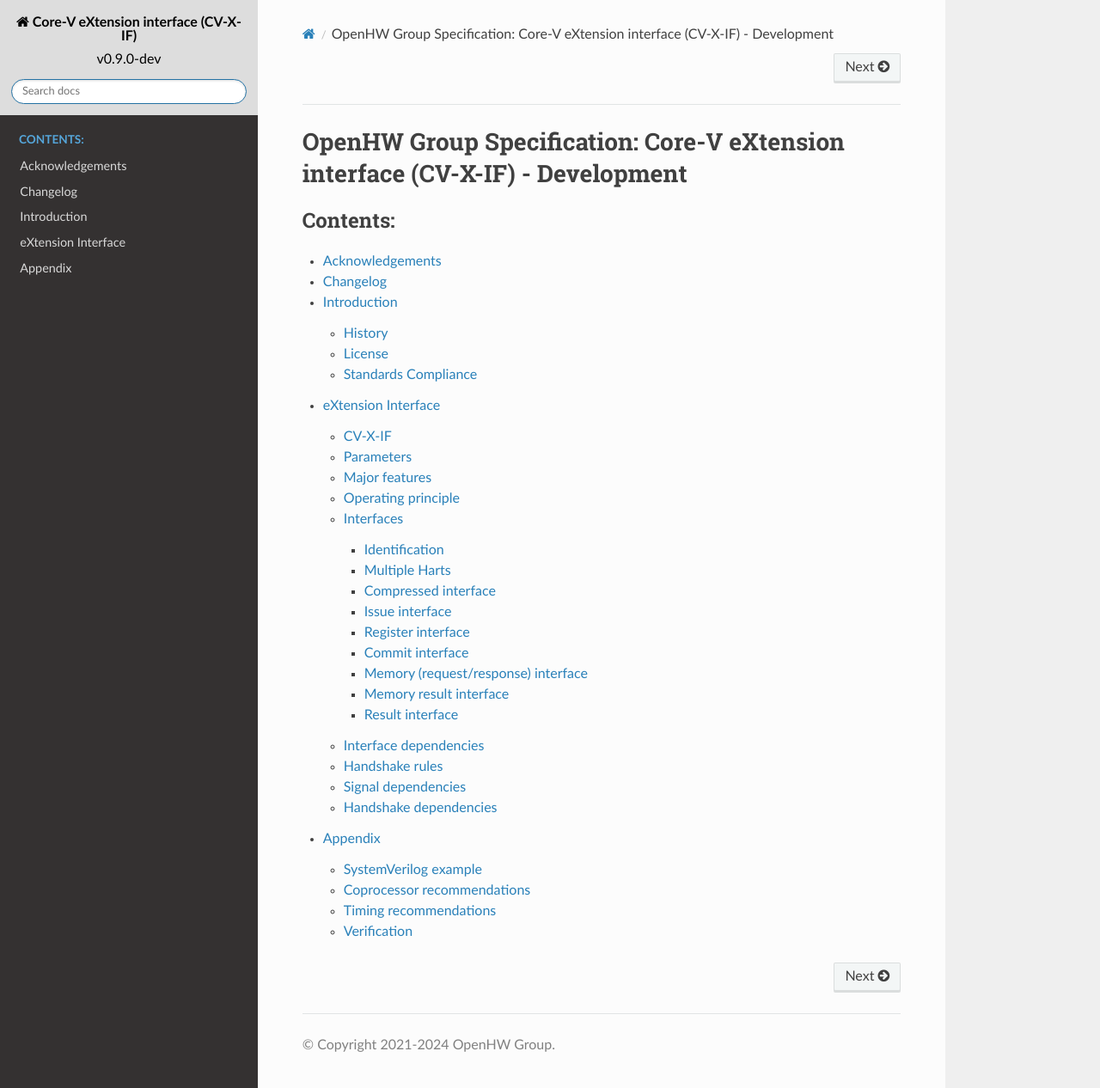
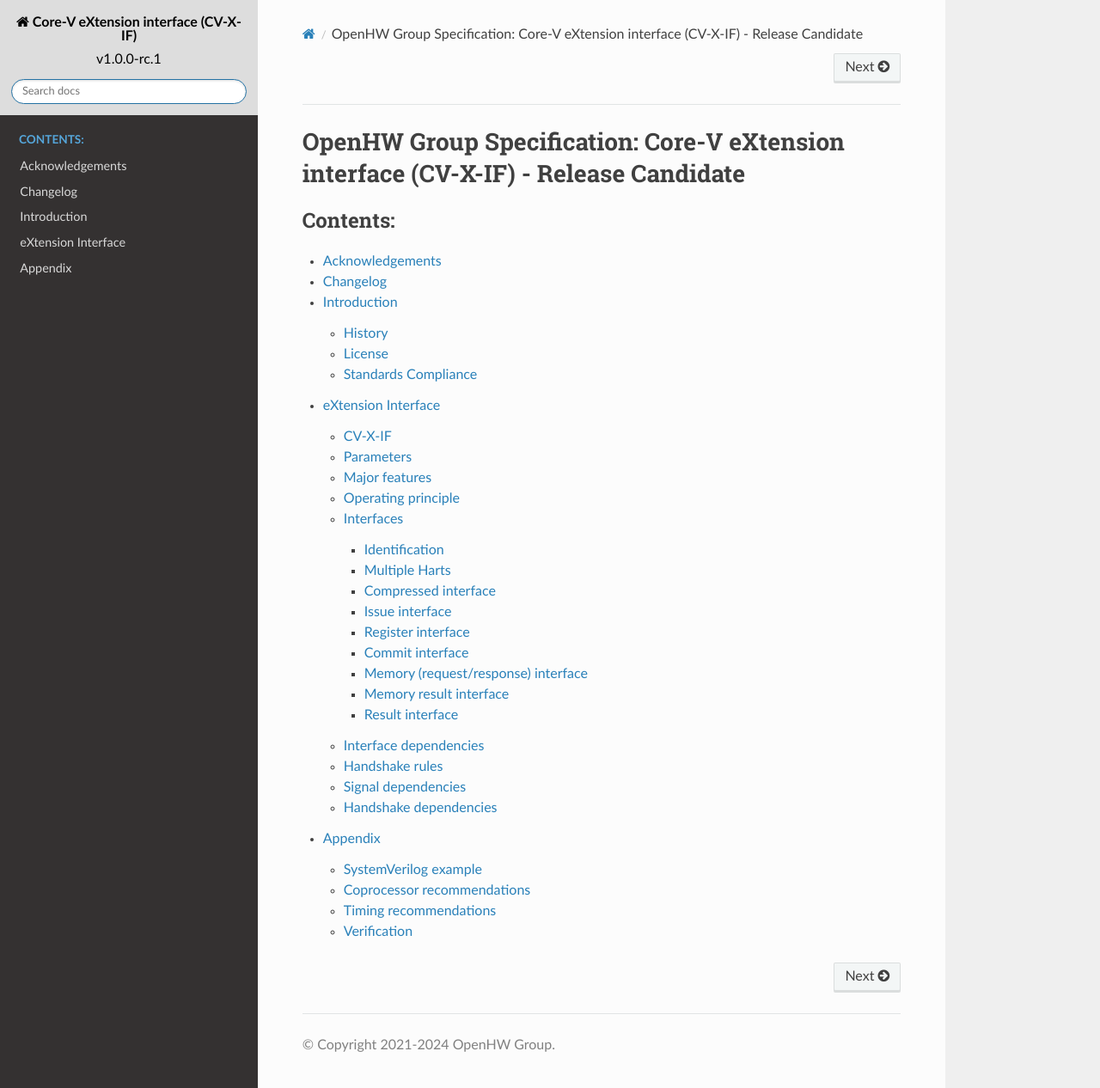
Before and after one commit to openhwgroup/core-v-xif, a Sphinx documentation site: the page built from docs/source/index.rst, in a window 1280 px wide and 1266 px high. Shown: the whole window at 86% size. Built offline with Sphinx 7.4.7 and the Read the Docs theme 2.0.0, drawn with Linux system fonts in a browser that asks for light colours.

Commit message:
Setting version to v1.0.0-rc.1 (#148)

```diff
--- a/docs/source/conf.py
+++ b/docs/source/conf.py
@@ -45,11 +45,11 @@
 project = u'Core-V eXtension interface (CV-X-IF)'
 copyright = u'2021-2024 OpenHW Group'
 author = u'OpenHW Group'
-# State must be one of Development, Release Candidate, or Release
-state = 'Development'
+# State must be one of Development, Review, Release Candidate, or Release
+state = 'Release Candidate'
 
 # The short vX.Y.Z version
-version = u'v0.9.0'
+version = u'v1.0.0'
 # If release candidate, provide release candidate version (integer)
 rc_version = 1
 
```
